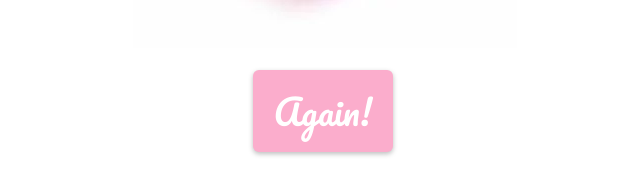
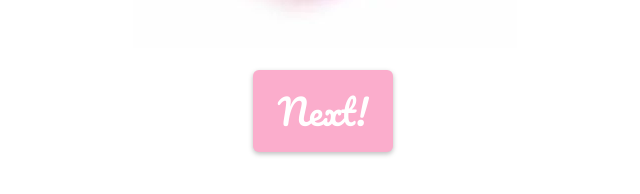
Before and after one commit to ramorris3/compliment-generator, a plain HTML site: page index.html in a window 1280 px wide. Shown: the part 352-546 px from the top of the page, 317-957 px from the left. Drawn offline with Linux system fonts and the light colour scheme.

Commit message:
Update index.html

```diff
--- a/index.html
+++ b/index.html
@@ -11,7 +11,7 @@
   <div class="compliment">
     <img src="img/heart.jpeg">
     <p>{{ compliment }}</p>
-    <div class="button raised" ng-click="generateCompliment()">Again!</div>
+    <div class="button raised" ng-click="generateCompliment()">Next!</div>
   </div>
 
 </div>
```
